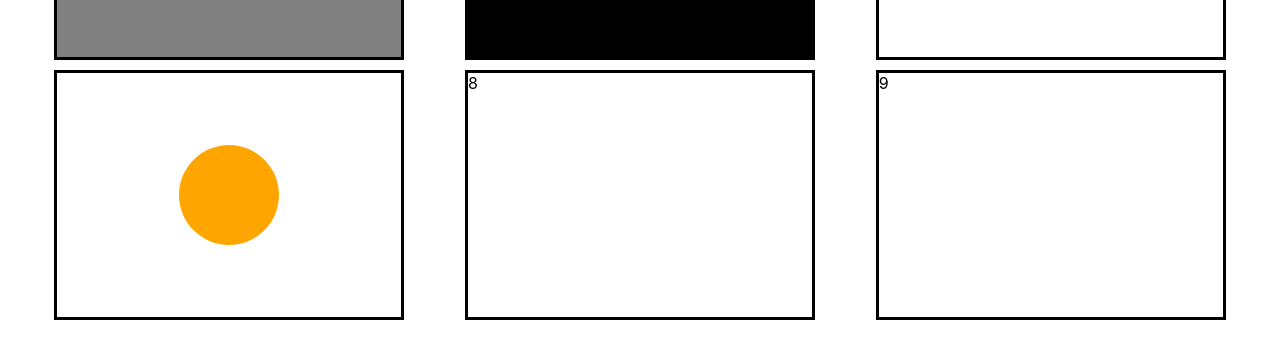
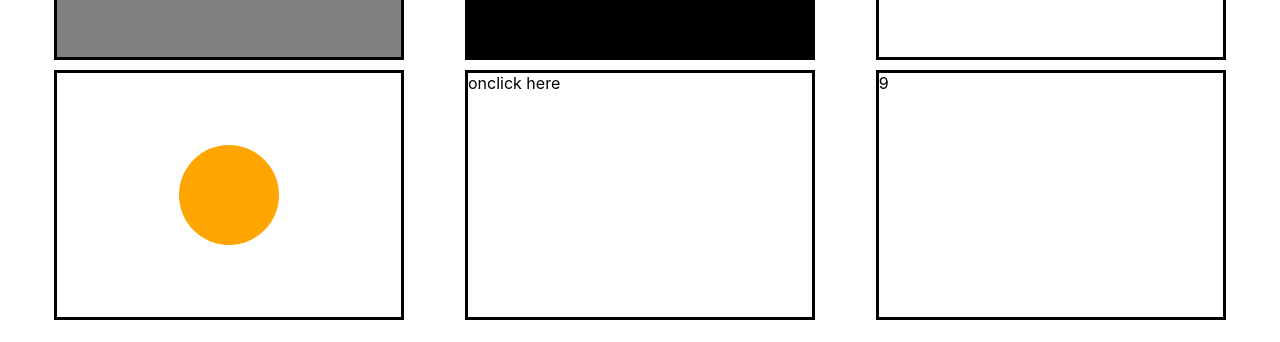
Before and after one commit to Jacoblynch99/react-css-playground, a React (Create React App) app: page / in a window 1280 px wide. Shown: the part 455-797 px from the top of the page. Built offline with nearby package versions, Linux system fonts and the light colour scheme.

Commit message:
added next animation

```diff
--- a/src/components/UserLanding.js
+++ b/src/components/UserLanding.js
@@ -198,7 +198,8 @@ const UserLanding = (props) => {
                             margin: 5,
                         }}
                     >
-                        8 {/* create a div that react to user interaction*/}
+                        {/* create a div that react to user interaction*/}
+                        <div>onclick here</div>
                     </Grid>
                 </Grid>
                 <Grid
```
